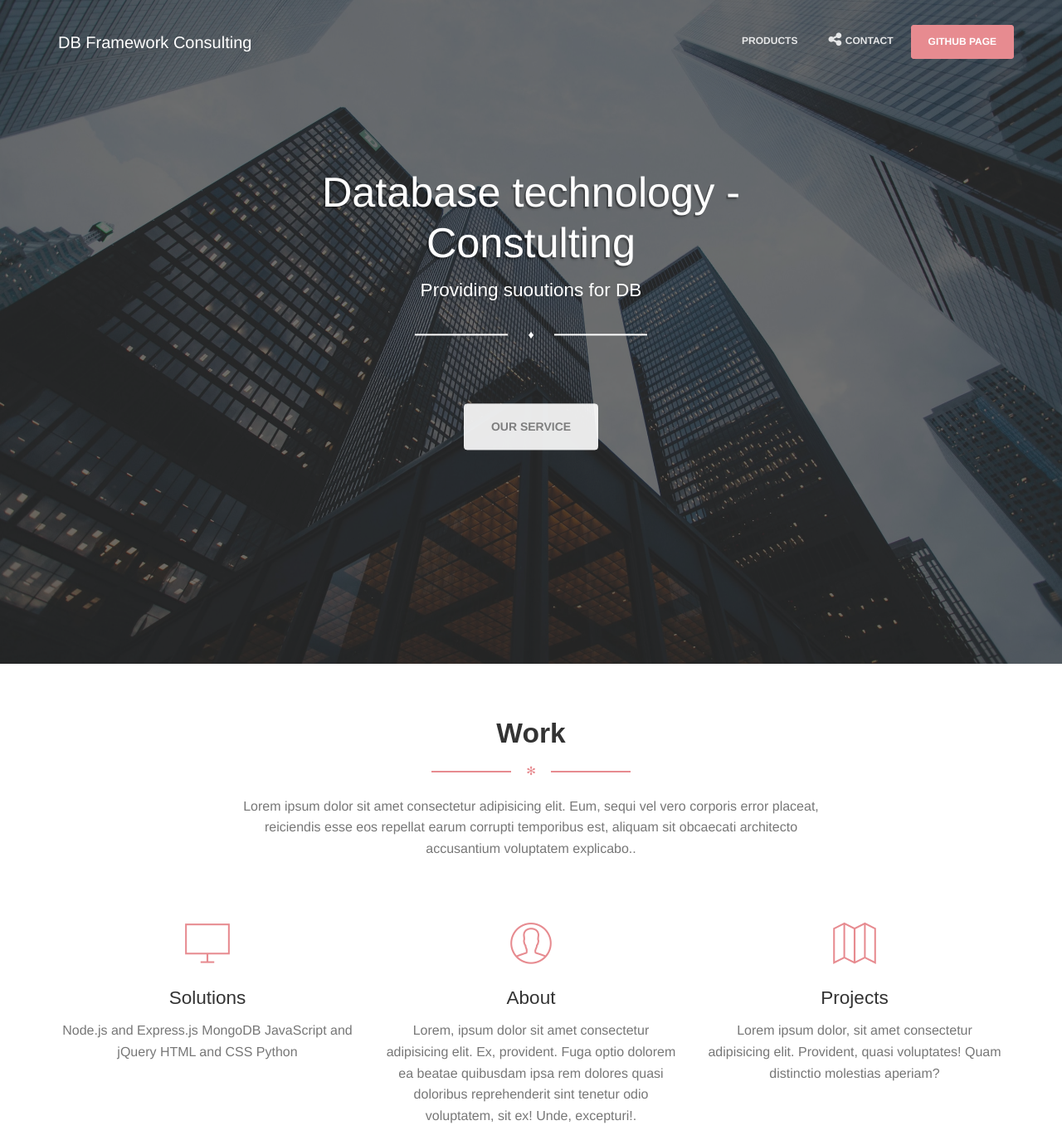
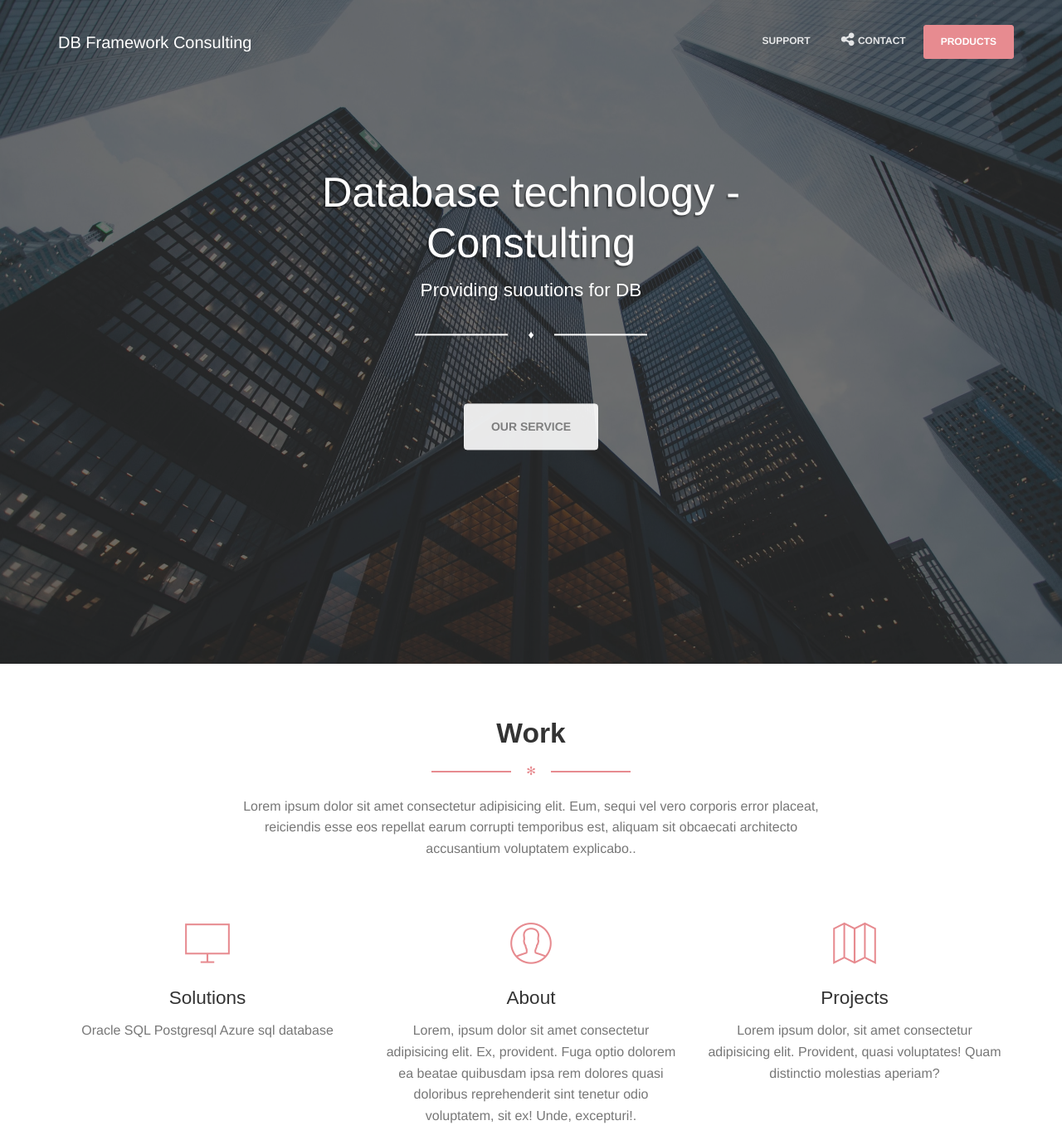
Before and after one commit to damirhariri/DB, a plain HTML site: page index.html in a window 1280 px wide. Shown: the top 1380 px of the page at 83% size. Drawn offline with Linux system fonts and the light colour scheme; some packages are replaced by stand-ins of ours; a web font is replaced by a local one.

Commit message:
second commit

```diff
--- a/index.html
+++ b/index.html
@@ -52,7 +52,7 @@
         <div class="collapse navbar-collapse">
           <ul class="nav navbar-nav navbar-right navbar-uppercase">
             <li>
-              <a href="#" target="_blank">Products</a>
+              <a href="#" target="_blank">Support</a>
             </li>
             <li class="dropdown">
               <a href="#" class="dropdown-toggle" data-toggle="dropdown">
@@ -72,9 +72,9 @@
             </li>
             <li>
               <a
-                href="https://github.com/damirhariri"
+                href="#"
                 class="btn btn-danger btn-fill"
-                >Github page</a
+                >Products</a
               >
             </li>
           </ul>
@@ -124,11 +124,11 @@
                         <i class="pe-7s-monitor"></i>
                     </div>
                     <h3>Solutions</h3>
-                    <p class="description">Node.js and Express.js
-                      MongoDB
-                      JavaScript  and jQuery
-                      HTML  and CSS
-                      Python </p>
+                    <p class="description">
+                      Oracle
+                      SQL
+                      Postgresql
+                      Azure sql database </p>
                 </div>
             </div>
             <div class="col-md-4">
@@ -199,7 +199,7 @@
 
           <div class="col-md-2 col-md-offset-1 col-sm-6">
               <div class="info">
-                  <h5 class="title">Follow me on</h5>
+                  <h5 class="title">Follow</h5>
                   <nav>
                       <ul>
                           <li>
@@ -219,7 +219,7 @@
       </div>
       <hr>
       <div class="copyright">
-           © <script> document.write(new Date().getFullYear()) </script> Dakaaa
+           © <script> document.write(new Date().getFullYear()) </script> DB
       </div>
   </div>
 </footer>
```
